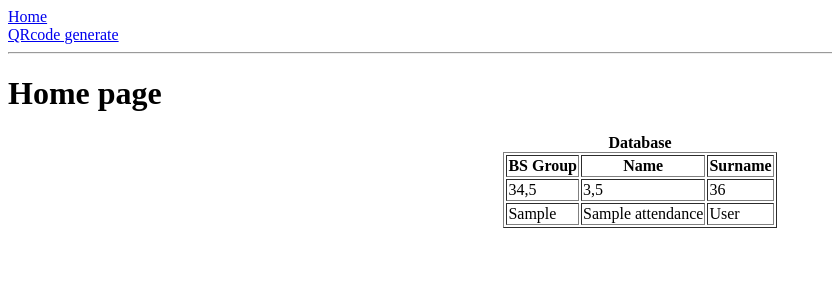
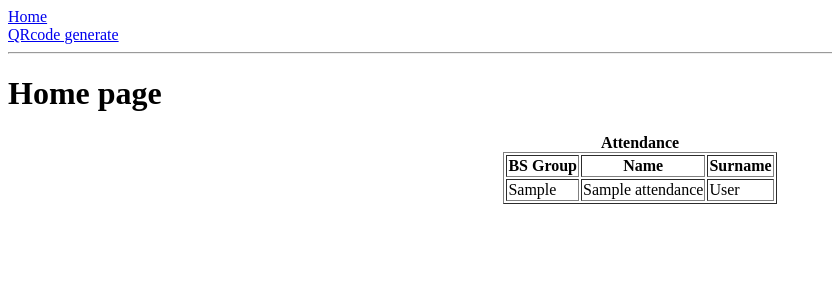
Before and after one commit to lenargum/Automated-Attendance-Monitoring-System, a Flask app: page / in a window 1280 px wide. Shown: the top 300 px of the page, without its empty margins (0-832 px from the left). Run offline with Flask 2, Linux system fonts and the light colour scheme; tables that the repository leaves empty hold one stand-in row (values such as "Sample post").

Commit message:
attendance representation fix

```diff
--- a/app/templates/index.html
+++ b/app/templates/index.html
@@ -3,14 +3,13 @@
 {% block content %}
     <h1>Home page</h1>
   <table align="center" border="1">
-   <caption><b>Database</b></caption>
+   <caption><b>Attendance</b></caption>
    <tr>
     <th>BS Group</th>
     <th>Name</th>
     <th>Surname</th>
    </tr>
   {% for at in attendance %}
-   <tr><td>34,5</td><td>3,5</td><td>36</td></tr>
    <tr><td>{{at.bs_group}}</td><td>{{at.name}}</td><td>{{at.surname}}</td></tr>
   {% endfor %}
   </table>
```
